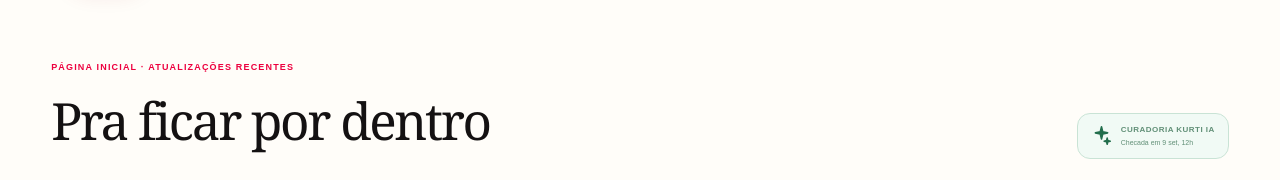
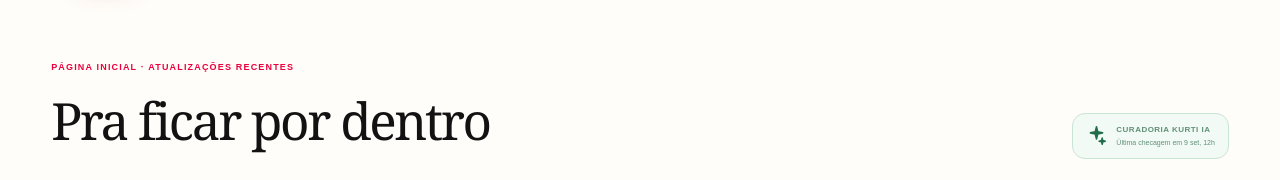
Before and after one commit to tiagosousafacul-ui/kurti-brasil, a React (Vite) app: page / in a window 1280 px wide. Shown: the part 1123-1303 px from the top of the page. Built offline with nearby package versions, Linux system fonts and the light colour scheme; no server answers.

Commit message:
Show the actual editorial check date (#2)
Use the editorial dataset's last checked timestamp and label it clearly.

```diff
--- a/src/App.tsx
+++ b/src/App.tsx
@@ -296,7 +296,7 @@ function MainApp() {
             <HeroSection stories={stories} onOpenStory={handleOpenStory} />
             <Ticker />
             <AppInstallCard onOpenStore={() => handleNavigate('loja')} />
-            <LatestStories stories={stories} onOpenStory={handleOpenStory} />
+            <LatestStories stories={stories} onOpenStory={handleOpenStory} lastCheckedAt={rawData.metadata.updatedAt} />
           </>
         )}
 
@@ -335,7 +335,7 @@ function MainApp() {
 
         {/* NOTÍCIAS / ARQUIVO VIEW */}
         {activeSection === 'noticias' && (
-          <LatestStories stories={stories} onOpenStory={handleOpenStory} isArchive={true} />
+          <LatestStories stories={stories} onOpenStory={handleOpenStory} lastCheckedAt={rawData.metadata.updatedAt} isArchive={true} />
         )}
 
         {/* KURTI+ CHANNELS VIEW */}
@@ -349,6 +349,7 @@ function MainApp() {
             stories={stories.filter((s) => s.category.toLowerCase().includes(activeSection))}
             onOpenStory={handleOpenStory}
             isArchive={true}
+            lastCheckedAt={rawData.metadata.updatedAt}
           />
         )}
 
--- a/src/components/LatestStories.tsx
+++ b/src/components/LatestStories.tsx
@@ -5,12 +5,14 @@ interface LatestStoriesProps {
   stories: Story[];
   onOpenStory: (storyId: string) => void;
   isArchive?: boolean;
+  lastCheckedAt: string;
 }
 
 export const LatestStories: React.FC<LatestStoriesProps> = ({
   stories,
   onOpenStory,
-  isArchive = false
+  isArchive = false,
+  lastCheckedAt
 }) => {
   // If not archive, take the stories that follow the hero stories
   const displayedStories = useMemo(() => {
@@ -37,7 +39,7 @@ export const LatestStories: React.FC<LatestStoriesProps> = ({
             <path d="m18.5 15 .7 2.8 2.8.7-2.8.7-.7 2.8-.7-2.8-2.8-.7 2.8-.7.7-2.8Z" fill="currentColor"></path>
           </svg>
           <span>
-            <b>Curadoria Kurti IA</b>Checada em 9 set, 12h
+            <b>Curadoria Kurti IA</b>Última checagem em {lastCheckedAt}
           </span>
         </div>
       </div>
```
